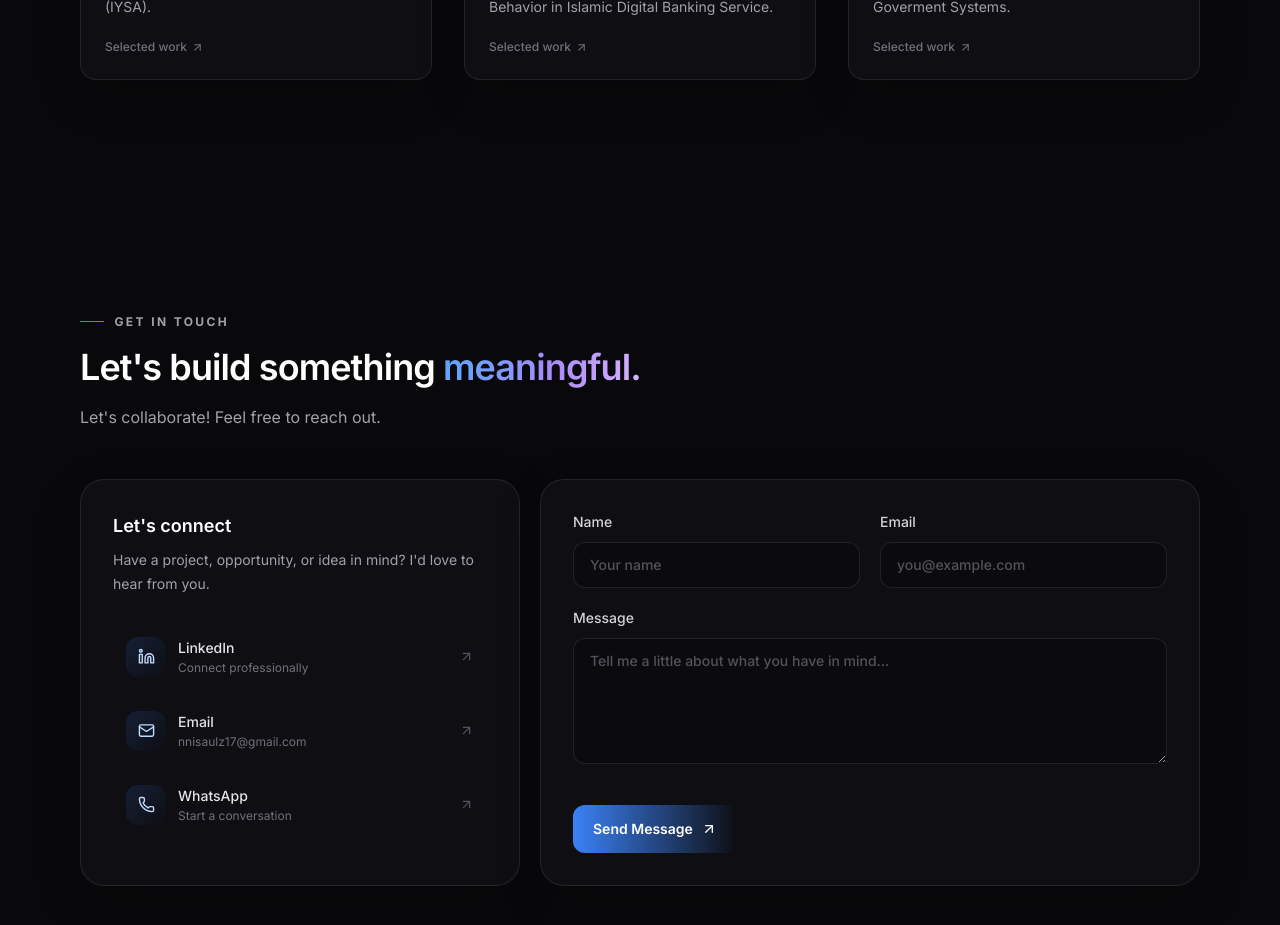
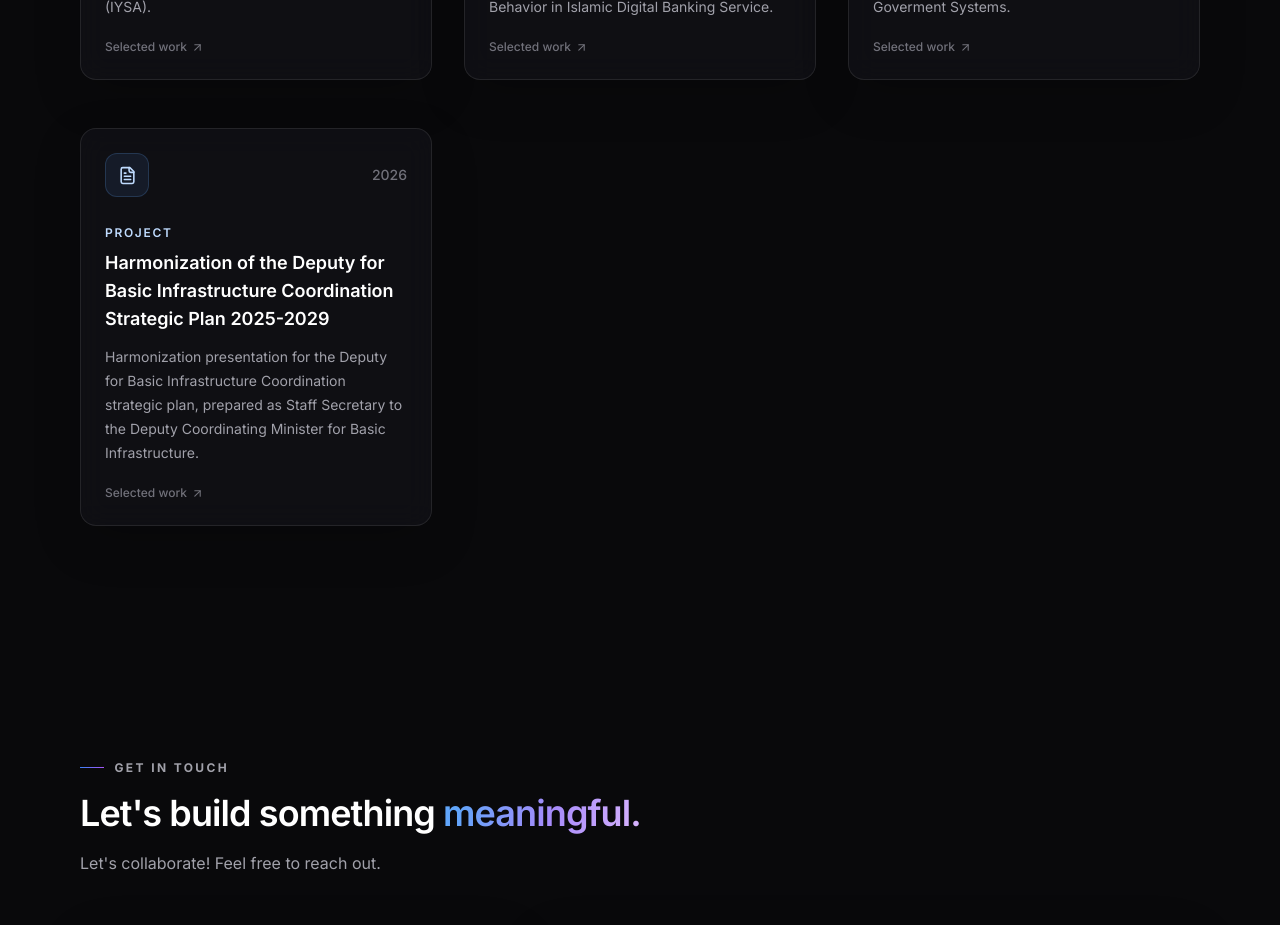
Before and after one commit to hikmalalfatih/annisa-portofolio, a Next.js app: page / in a window 1280 px wide. Shown: the part 4740-5665 px from the top of the page. Built offline with nearby package versions, Linux system fonts and the light colour scheme.

Commit message:
content: add Renstra D3 harmonization project (2026)
Add the 2025-2029 Deputy for Basic Infrastructure Coordination strategic plan harmonization presentation as a Projects card, credited to the Staff Secretary role. No PDF uploaded.

```diff
--- a/components/Projects.jsx
+++ b/components/Projects.jsx
@@ -24,6 +24,14 @@ const items = [
     year: "2024",
     title: "Publishing Scientific Article on Sinta 3 JIAP",
     detail: "Quality Optimisation of Electronic-Based Goverment Systems.",
+    icon: FileText,
+    accent: "blue",
+  },
+  {
+    type: "Project",
+    year: "2026",
+    title: "Harmonization of the Deputy for Basic Infrastructure Coordination Strategic Plan 2025-2029",
+    detail: "Harmonization presentation for the Deputy for Basic Infrastructure Coordination strategic plan, prepared as Staff Secretary to the Deputy Coordinating Minister for Basic Infrastructure.",
     icon: FileText,
     accent: "blue",
   },
```
